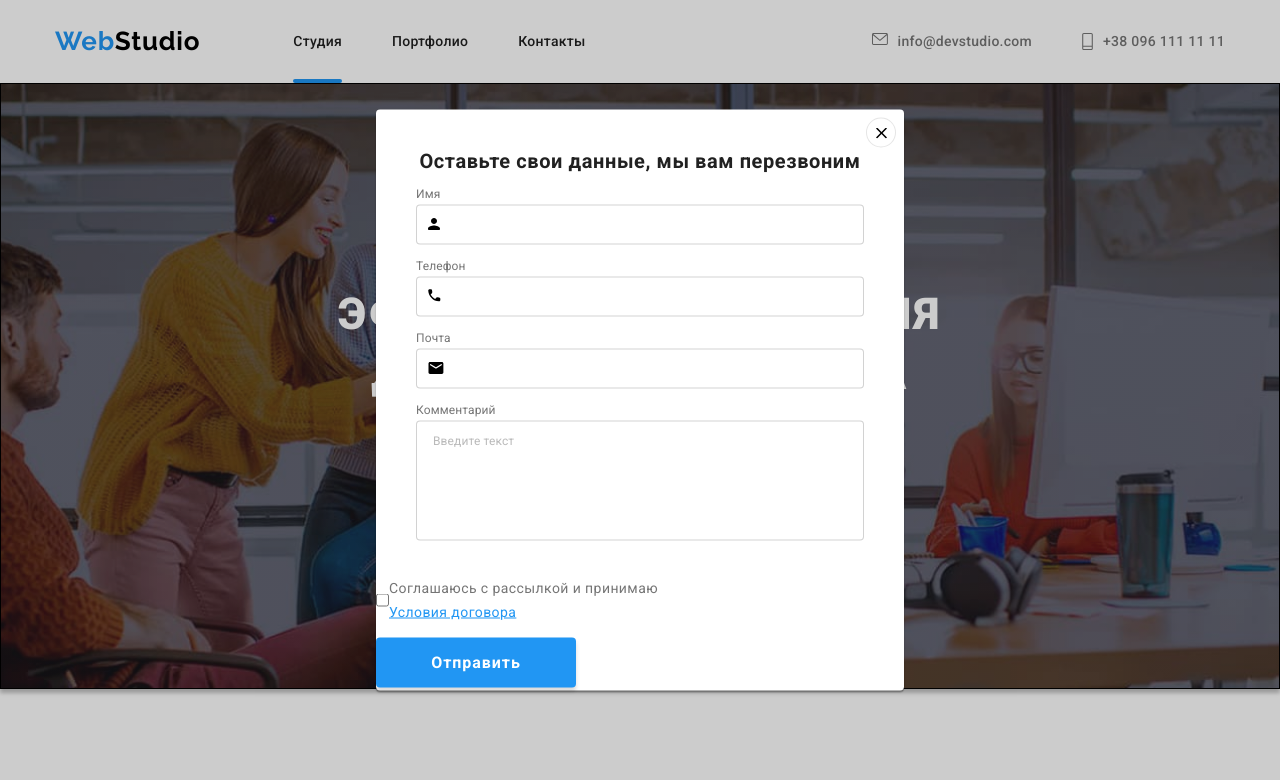
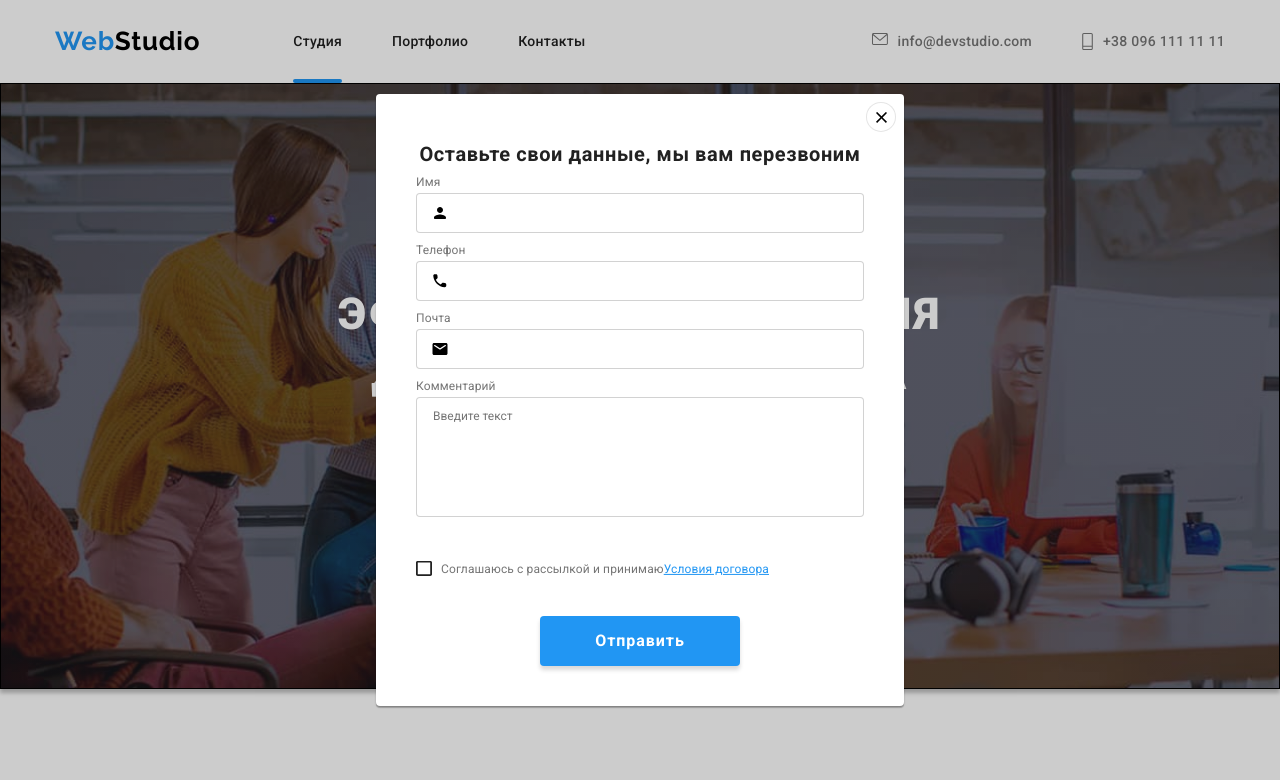
Before and after one commit to DariaIkon/goit-markup-hw-06, a plain HTML site: page index.html in a window 1280 px wide. Both pictures are taken after a click on the button "Заказать услугу". Shown: the top 780 px of the page. Drawn offline with nearby package versions, Linux system fonts and the light colour scheme.

Commit message:
hw6-done

```diff
--- a/css/style.css
+++ b/css/style.css
@@ -245,17 +245,16 @@ a.webstudio-logo-header {
     0px 2px 1px rgba(0, 0, 0, 0.2);
   border-radius: 4px;
   transition: scale 250ms cubic-bezier(0.4, 0, 0.2, 1);
+  padding: 40px;
 }
 .modal h3 {
   font-family: Roboto;
   font-weight: bold;
   font-size: 20px;
-  line-height: 23px;
+  line-height: 1.15px;
   text-align: center;
   letter-spacing: 0.03em;
   color: #212121;
-  margin-top: 40px;
-  margin-bottom: 12px;
 }
 .modal-close-btn {
   position: absolute;
@@ -274,10 +273,10 @@ a.webstudio-logo-header {
   margin-top: 8px;
   margin-right: 8px;
   cursor: pointer;
-
-  background-image: url(../images/button.svg);
-  background-repeat: no-repeat;
-  background-position: center;
+}
+.modal-close-btn svg {
+  width: 11px;
+  height: 11px;
 }
 .modal-close-btn:hover,
 .modal-close-btn:focus,
@@ -286,55 +285,34 @@ a.webstudio-logo-header {
   transition: 250ms cubic-bezier(0.4, 0, 0.2, 1);
 }
 .form {
+  display: flex;
+  flex-direction: column;
   width: 448px;
   margin: 0 auto;
 }
-.form-field {
-  display: flex;
-  flex-direction: column;
-  margin-bottom: 10px;
-  position: relative;
-}
-.form-field input {
+.form input:not([type="checkbox"]),
+.form textarea {
+  display: block;
   margin: 0;
   padding: 0;
+  margin-top: 4px;
   height: 40px;
   width: 100%;
   border: 1px solid rgba(33, 33, 33, 0.2);
   border-radius: 4px;
   cursor: pointer;
+  padding-left: 42px;
 }
-.form-field label {
-  margin-bottom: 4px;
+.form label {
+  margin-bottom: 10px;
   font-weight: normal;
   font-size: 12px;
   line-height: 14px;
   letter-spacing: 0.01em;
   color: #757575;
 }
-.form-field textarea {
-  height: 120px;
-  margin-bottom: 25px;
-  border: 1px solid rgba(33, 33, 33, 0.2);
-  border-radius: 4px;
-  resize: none;
-  padding: 12px 16px;
-}
-.form-field textarea::placeholder {
-  font-weight: normal;
-  font-size: 12px;
-  line-height: 14px;
-  letter-spacing: 0.01em;
-  color: rgba(117, 117, 117, 0.5);
-}
-.modal-btn {
-  display: flex;
-  margin: 0 auto;
-}
-.modal-send-button {
-  align-items: center;
+.form .modal-submit-btn {
   align-self: center;
-  text-align: center;
   width: 200px;
   height: 50px;
   background: var(--blue-color);
@@ -350,56 +328,80 @@ a.webstudio-logo-header {
 
   border: none;
   outline: none;
-  /* margin-top: 30px;
-  margin-right: 164px;
-  margin-bottom: 40px;
-  margin-left: 164px;*/
+
+  margin-top: 30px;
 }
-.modal-icon {
-  position: absolute;
-  display: inline-block;
-  transform: translateY(-75%);
-  width: 18px;
-  height: 18px;
-  top: 75%;
-  left: 12px;
+.form textarea {
+  height: 120px;
+  margin-bottom: 25px;
+  border: 1px solid rgba(33, 33, 33, 0.2);
+  border-radius: 4px;
+  resize: none;
+  padding: 12px 16px;
 }
-.modal-icon-person {
-  width: 12px;
-  height: 12px;
-}
-.modal-icon-phone {
-  width: 13px;
-  height: 13px;
-}
-.modal-icon-mail {
-  width: 16px;
-  height: 12px;
-}
-.form-input:hover,
-.form-input:focus {
-  border: 1px solid var(--blue-color);
-  transition: 250ms cubic-bezier(0.4, 0, 0.2, 1);
-}
-.form-input:hover ~ .modal-icon,
-.form-input:focus ~ .modal-icon {
-  fill: var(--blue-color);
-  transition: 250ms cubic-bezier(0.4, 0, 0.2, 1);
-}
-.modal-checkbox {
+.label-checkbox {
   display: flex;
   align-items: center;
-}
-.modal-checkbox span {
   font-weight: normal;
   font-size: 14px;
   line-height: 24px;
   letter-spacing: 0.03em;
   color: #757575;
+  margin-top: 9px;
 }
-.modal-checkbox a {
+.label-checkbox a {
   color: var(--blue-color);
   text-decoration: underline;
+}
+.input-wrapper {
+  display: block;
+  position: relative;
+}
+.form-label svg {
+  position: absolute;
+  top: 50%;
+  left: 15px;
+  transform: translateY(-50%);
+
+  width: 18px;
+  height: 18px;
+}
+.form-label:hover svg,
+.form-label:focus-within svg path {
+  fill: var(--blue-color);
+  transition: 250ms cubic-bezier(0.4, 0, 0.2, 1);
+}
+.form-label:hover input,
+.form-label:focus-within input {
+  border: 1px solid var(--blue-color);
+  transition: 250ms cubic-bezier(0.4, 0, 0.2, 1);
+}
+.input-checkbox {
+  position: absolute;
+  width: 1px;
+  height: 1px;
+  margin: -1px;
+  border: 0;
+  padding: 0;
+  clip: rect(0 0 0 0);
+  overflow: hidden;
+}
+.label-checkbox {
+  display: flex;
+  align-items: center;
+}
+
+.modal-checkbox-icon {
+  display: inline-block;
+  width: 16px;
+  height: 15px;
+  background-image: url(../images/modal-form-checkbox.svg);
+  margin-right: 9px;
+}
+.input-checkbox:checked + .modal-checkbox-icon {
+  background-color: var(--blue-color);
+  background-image: url(../images/modal-form-icon-check.svg);
+  background-origin: border-box;
 }
 /* /top */
 
@@ -695,7 +697,7 @@ ul.team-list p {
 .webstudio-white {
   color: var(--main-light-color);
 }
-.footer-connect h3 {
+.footer h3 {
   font-family: Roboto;
   font-weight: bold;
   font-size: 14px;
@@ -703,6 +705,7 @@ ul.team-list p {
   letter-spacing: 0.03em;
   text-transform: uppercase;
   color: #ffffff;
+  margin: 0;
 }
 .footer-item-icon {
   display: flex;
@@ -712,7 +715,7 @@ ul.team-list p {
   background-color: rgba(255, 255, 255, 0.1);
   width: 44px;
   height: 44px;
-  margin-top: 16px;
+  margin-top: 20px;
 }
 .footer-icon {
   fill: var(--main-light-color);
@@ -724,11 +727,64 @@ ul.team-list p {
   justify-content: space-between;
   width: 206px;
   margin: 0;
+  margin-right: 93px;
 }
 .footer-item-icon:hover,
 .footer-item-icon:focus {
   background-color: var(--blue-color);
   transition: 250ms cubic-bezier(0.4, 0, 0.2, 1);
+}
+
+.follow-form {
+  margin-top: 20px;
+}
+.follow-form input {
+  width: 358px;
+  height: 50px;
+  border: 1px solid rgba(255, 255, 255, 0.3);
+  box-sizing: border-box;
+  filter: drop-shadow(0px 4px 4px rgba(0, 0, 0, 0.15));
+  border-radius: 4px;
+  background-color: inherit;
+  padding-left: 16px;
+  margin-right: 12px;
+}
+.follow-form input::placeholder {
+  font-weight: normal;
+  font-size: 16px;
+  line-height: 20px;
+  display: flex;
+  align-items: center;
+  letter-spacing: 0.03em;
+  color: rgba(255, 255, 255, 0.6);
+}
+.follow-form button {
+  display: inline-flex;
+  align-items: center;
+  padding: 10px 28px;
+
+  width: 200px;
+  height: 50px;
+  background: var(--blue-color);
+  box-shadow: 0px 4px 4px rgba(0, 0, 0, 0.15);
+  border-radius: 4px;
+  cursor: pointer;
+
+  font-weight: bold;
+  font-size: 16px;
+  line-height: 30px;
+  letter-spacing: 0.06em;
+  color: var(--main-light-color);
+
+  border: none;
+  outline: none;
+}
+.button-icon {
+  display: block;
+  width: 24px;
+  height: 24px;
+  margin-left: 10px;
+  background-image: url(../images/footer-button-send.svg);
 }
 
 /* / footer */
--- a/index.html
+++ b/index.html
@@ -94,87 +94,53 @@
                             <button
                                 class="modal-close-btn"
                                 data-modal-close>
+                                <svg>
+                                    <use href="../images/sprite-modal.svg#modal-form-close-btn">
+                                    </use>
+                                </svg>
                             </button>
                             <h3>Оставьте свои данные, мы вам перезвоним</h3>
                             <form class="form">
-                                <p class="form-field">
-                                    <label
-                                        for="name">Имя
-                                    </label>
-                                    <input
-                                        class="form-input"
-                                        type="text"
-                                        name="name"
-                                        id="name"
-                                    />
-                                    <span class="modal-icon">
-                                        <svg class="modal-icon-person">
-                                            <use href="./images/sprite_modal.svg#person">
+                                    <label class="form-label form-label-name">Имя
+                                        <span class="input-wrapper">
+                                            <svg>
+                                                <use href="../images/sprite-modal.svg#modal-form-person">
                                                 </use>
                                             </svg>
+                                            <input class="form-input" type="text" name="name" pattern="[А-Я а-я]{2,}"/>
                                         </span>
-                                </p>
-                                <p class="form-field">
-                                    <label
-                                        for="phone">Телефон
                                     </label>
-
-                                    <input
-                                        class="form-input"
-                                        type="tel"
-                                        name="phone"
-                                        id="phone"
-                                    />
-                                    <span class="modal-icon">
-                                        <svg class="modal-icon-phone">
-                                            <use
-                                                href="./images/sprite_modal.svg#tel">
+                                    <label class="form-label form-label-phone">Телефон
+                                        <span class="input-wrapper">
+                                            <svg>
+                                                <use href="../images/sprite-modal.svg#modal-form-phone">
                                                 </use>
                                             </svg>
+                                            <input class="form-input" type="tel" name="phone"/>
                                         </span>
-                                </p>
-                                <p class="form-field">
-                                    <label
-                                        for="mail">Почта
                                     </label>
-                                    <input
-                                        class="form-input"
-                                        type="email"
-                                        name="mail"
-                                        id="mail"
-                                    />
-                                    <span class="modal-icon">
-                                        <svg class="modal-icon-mail">
-                                            <use href="./images/sprite_modal.svg#e-mail">
+                                    <label class="form-label form-label-mail">Почта
+                                        <span class="input-wrapper">
+                                            <svg>
+                                                <use href="../images/sprite-modal.svg#modal-form-mail">
                                                 </use>
                                             </svg>
+                                            <input class="form-input" type="email" name="mail"/>
                                         </span>
-                                </p>
-                                <p class="form-field">
-                                    <label
-                                        for="textarea">Комментарий
                                     </label>
-                                    <textarea name="textarea" id="textarea" cols="30" rows="10" placeholder="Введите текст"></textarea>
-                                </p>
+                                    <label>Комментарий
+                                        <textarea name="textarea" cols="30" rows="10" placeholder="Введите текст"></textarea>
+                                    </label>
+                                    <label class="label-checkbox">
+                                        <input class="input-checkbox" type="checkbox" name="contract" value="accept" required/>
+                                            <span class="modal-checkbox-icon"></span>
+                                            Соглашаюсь с рассылкой и принимаю <a href="">Условия договора</a>
+                                    </label>
+                                    <button class="modal-submit-btn" type="submit" data-modal-close>
+                                        Отправить
+                                    </button>
                             </form>
 
-
-                                    <label class="modal-checkbox">
-                                        <input type="checkbox"  name="contract" value="accept" required />
-                                        <span>
-                                            Соглашаюсь с рассылкой и принимаю <a href="">Условия договора</a>
-                                        </span>
-                                    </label>
-                                </p>
-
-                            <div class="modal-btn">
-                                <button
-                                    type="submit"
-                                    class="modal-send-button"
-                                    data-modal-close>
-                                    Отправить
-                                </button>
-                            </div>
                         </div>
                     </div>
                 </div>
@@ -664,14 +630,18 @@
                     </li>
                 </ul>
             </div>
-            <div class="follow">
+            <div class="footer-follow">
                 <h3>Подпишитесь на рассылку</h3>
-                <form action="">
+                <div class="footer-follow-form">
+                    <form class="follow-form">
                         <input type="text" name="follow" id="follow" placeholder="E-mail">
                         <label for="follow"></label>
-                    <button type="submit">Подписаться</button>
+                        <button type="submit">Подписаться
+                                <span class="button-icon">
+                                </span>
+                        </button>
                     </form>
-
+                </div>
             </div>
         </div>
     </footer>
```
Also changed, not shown: portfolio.html (+15 -0 lines), images/footer-button-send.svg (added), images/modal-form-checkbox.svg (added), images/modal-form-icon-check.svg (added), images/sprite-modal.svg (added), images/sprite_modal.svg (deleted). Lines whose indentation alone changed are shown as unchanged.
